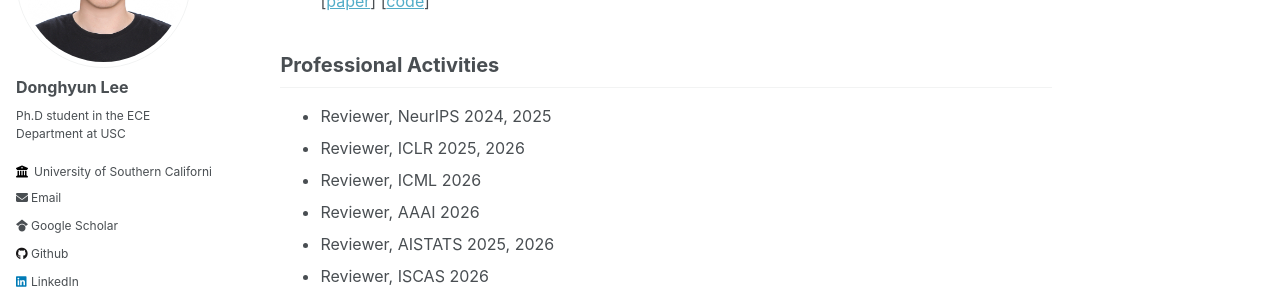
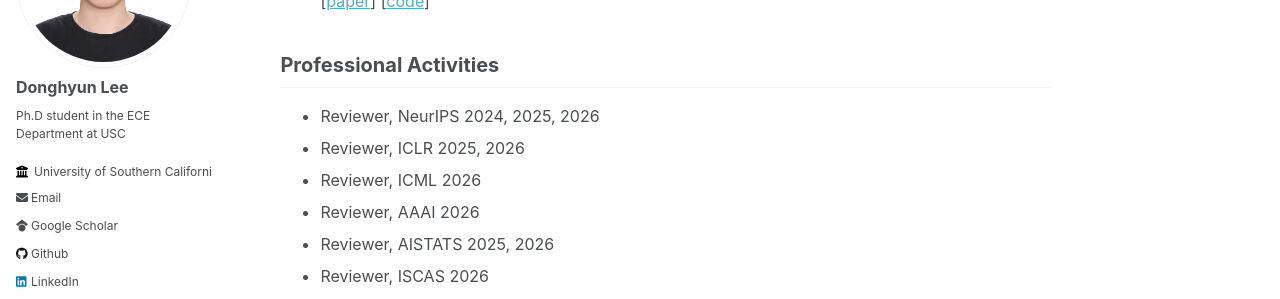
Before and after one commit to donghyunli/donghyunli.github.io, a Jekyll site: the page built from _pages/about.md, in a window 1280 px wide and 900 px high, scrolled down 3653 px. Shown: the part 209-508 px from the top of the window. Built offline with Jekyll 4.4.1, drawn with Linux system fonts in a browser that asks for light colours.

Commit message:
update profile

```diff
--- a/_pages/about.md
+++ b/_pages/about.md
@@ -156,7 +156,7 @@ Wooshik Myung, ***Donghyun Lee***, Chenhang Song, Guanrui Wang, Cheng Ma\\
 
 
 ## Professional Activities
-- Reviewer, NeurIPS 2024, 2025
+- Reviewer, NeurIPS 2024, 2025, 2026
 - Reviewer, ICLR 2025, 2026
 - Reviewer, ICML 2026
 - Reviewer, AAAI 2026
```
